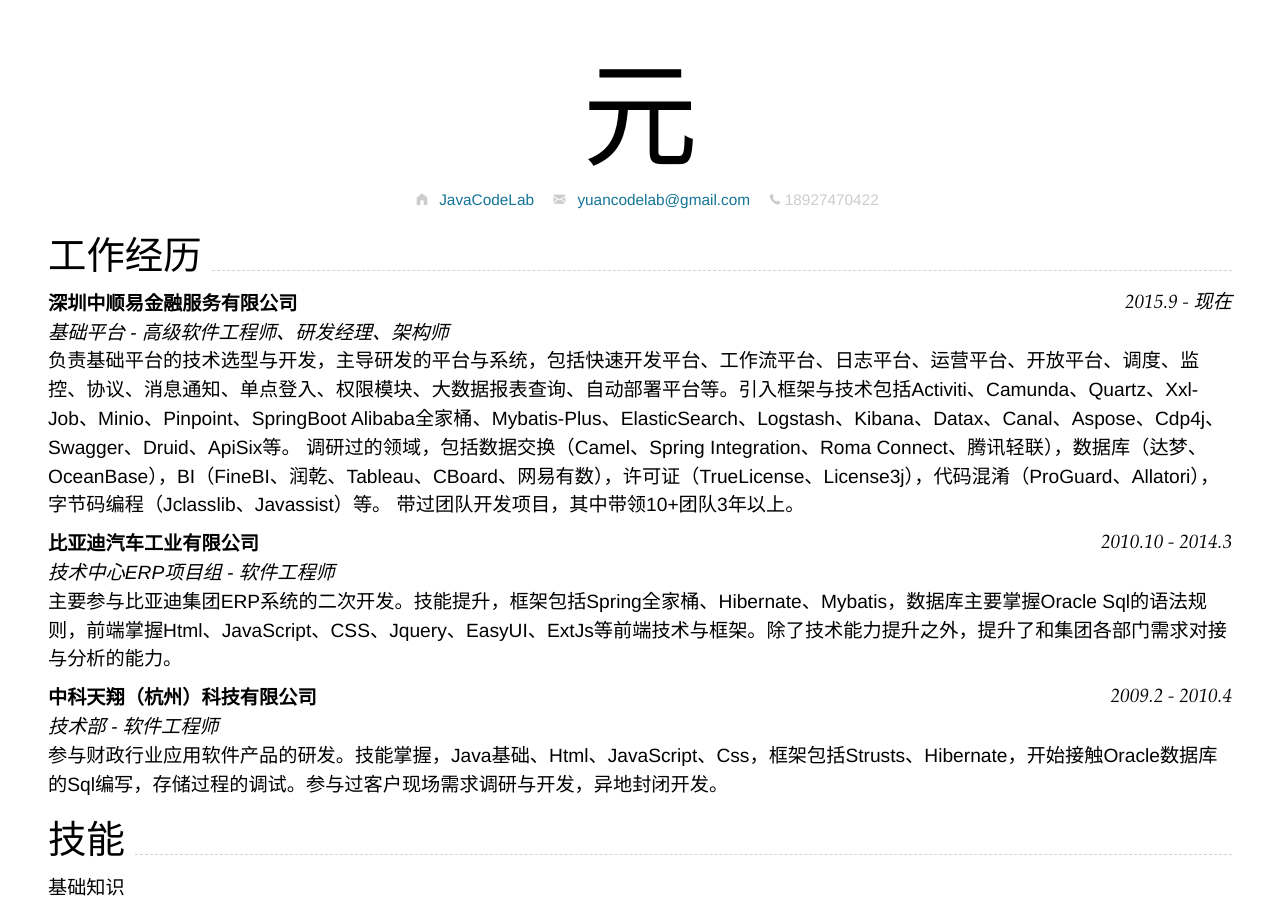
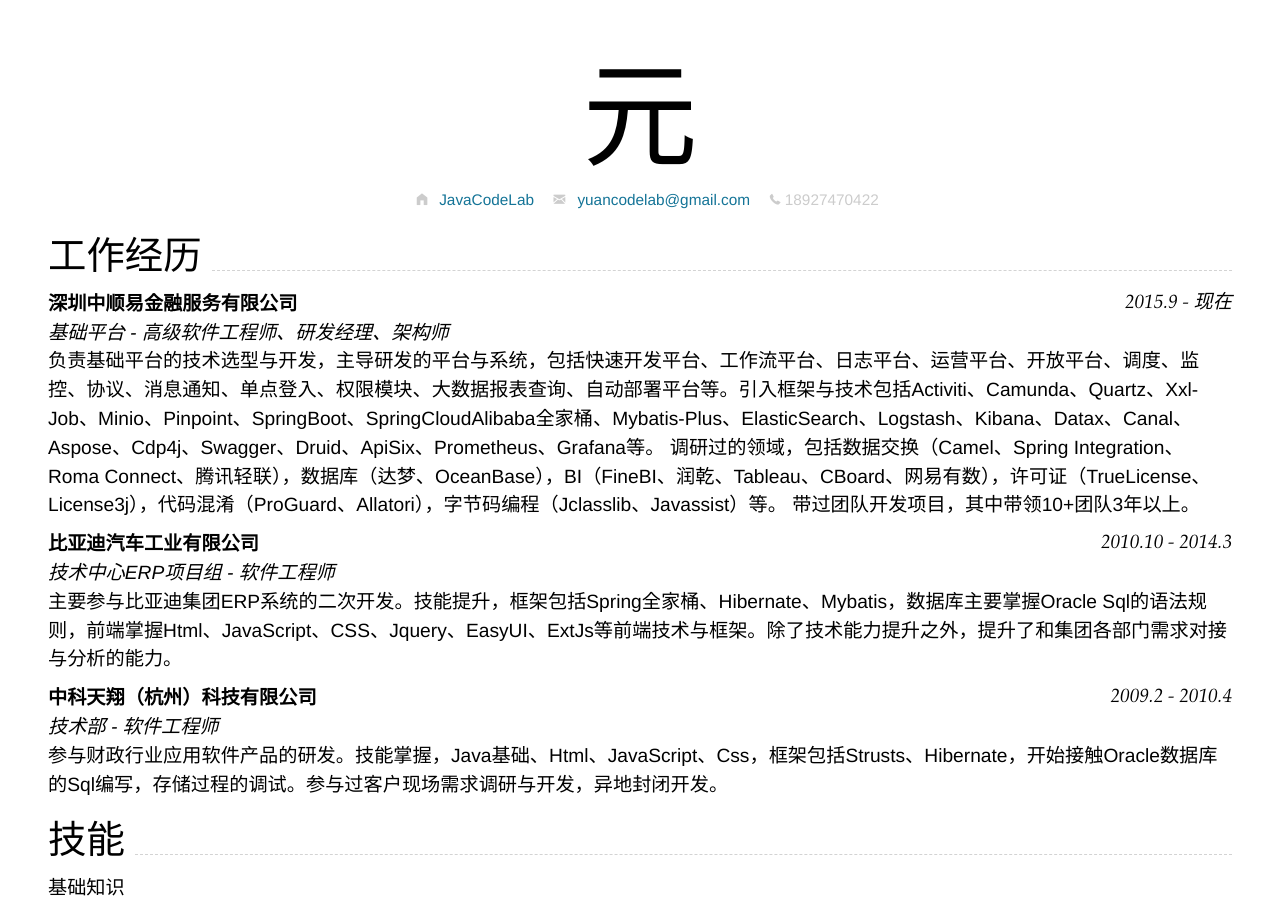
Before and after one commit to yuanCodeLab/cv, a Jekyll site: the page built from index.md, in a window 1280 px wide and 900 px high. Built offline with Jekyll 4.4.1, drawn with Linux system fonts in a browser that asks for light colours; nearby versions of some CDN libraries.

Commit message:
Update index.md

```diff
--- a/index.md
+++ b/index.md
@@ -27,7 +27,7 @@ Supported arguments:
 ### **深圳中顺易金融服务有限公司** `2015.9 - 现在`
 
 _基础平台 - 高级软件工程师、研发经理、架构师_<br>
-负责基础平台的技术选型与开发，主导研发的平台与系统，包括快速开发平台、工作流平台、日志平台、运营平台、开放平台、调度、监控、协议、消息通知、单点登入、权限模块、大数据报表查询、自动部署平台等。引入框架与技术包括Activiti、Camunda、Quartz、Xxl-Job、Minio、Pinpoint、SpringBoot Alibaba全家桶、Mybatis-Plus、ElasticSearch、Logstash、Kibana、Datax、Canal、Aspose、Cdp4j、Swagger、Druid、ApiSix等。
+负责基础平台的技术选型与开发，主导研发的平台与系统，包括快速开发平台、工作流平台、日志平台、运营平台、开放平台、调度、监控、协议、消息通知、单点登入、权限模块、大数据报表查询、自动部署平台等。引入框架与技术包括Activiti、Camunda、Quartz、Xxl-Job、Minio、Pinpoint、SpringBoot、SpringCloudAlibaba全家桶、Mybatis-Plus、ElasticSearch、Logstash、Kibana、Datax、Canal、Aspose、Cdp4j、Swagger、Druid、ApiSix、Prometheus、Grafana等。
 调研过的领域，包括数据交换（Camel、Spring Integration、Roma Connect、腾讯轻联），数据库（达梦、OceanBase），BI（FineBI、润乾、Tableau、CBoard、网易有数），许可证（TrueLicense、License3j），代码混淆（ProGuard、Allatori），字节码编程（Jclasslib、Javassist）等。
 带过团队开发项目，其中带领10+团队3年以上。
 
```
